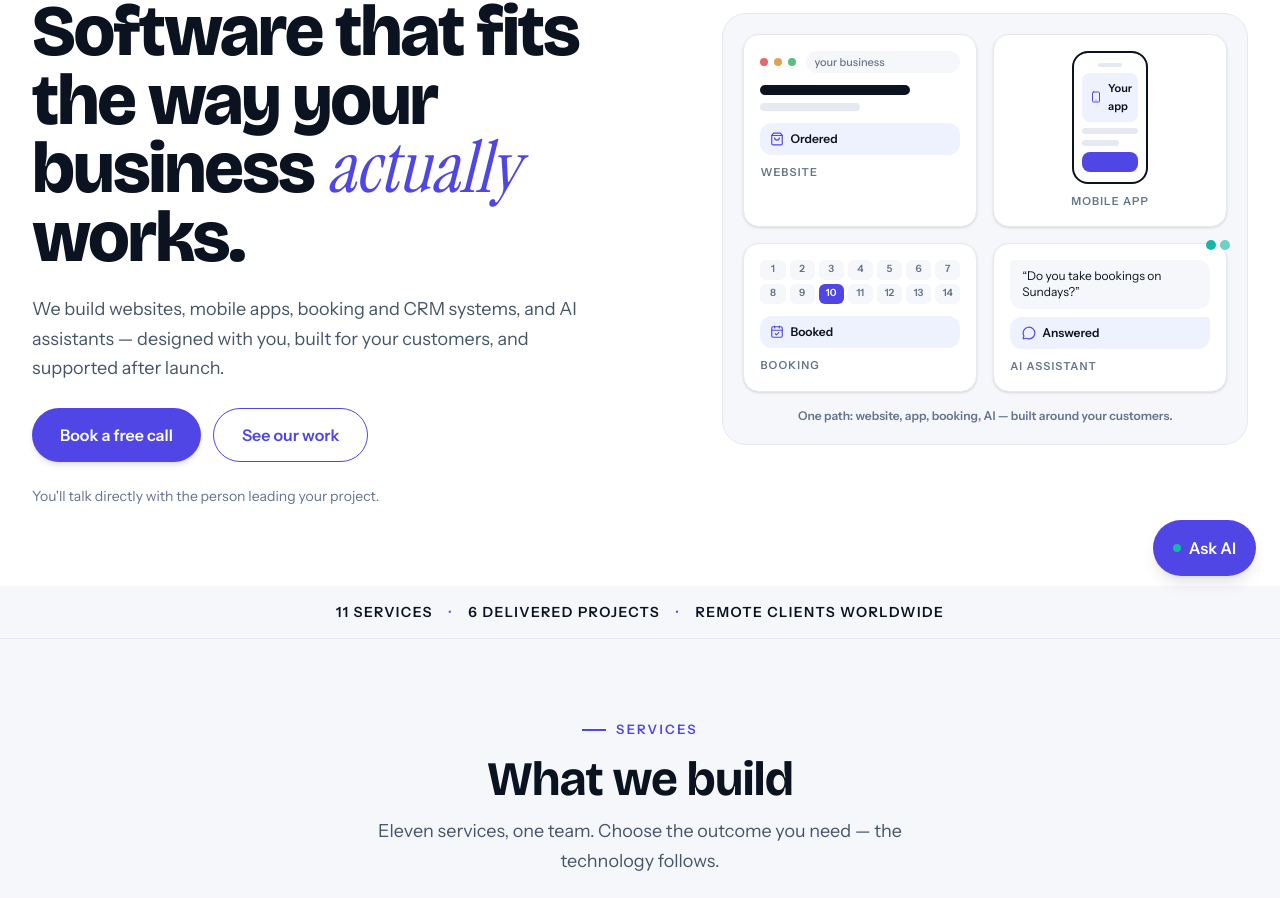
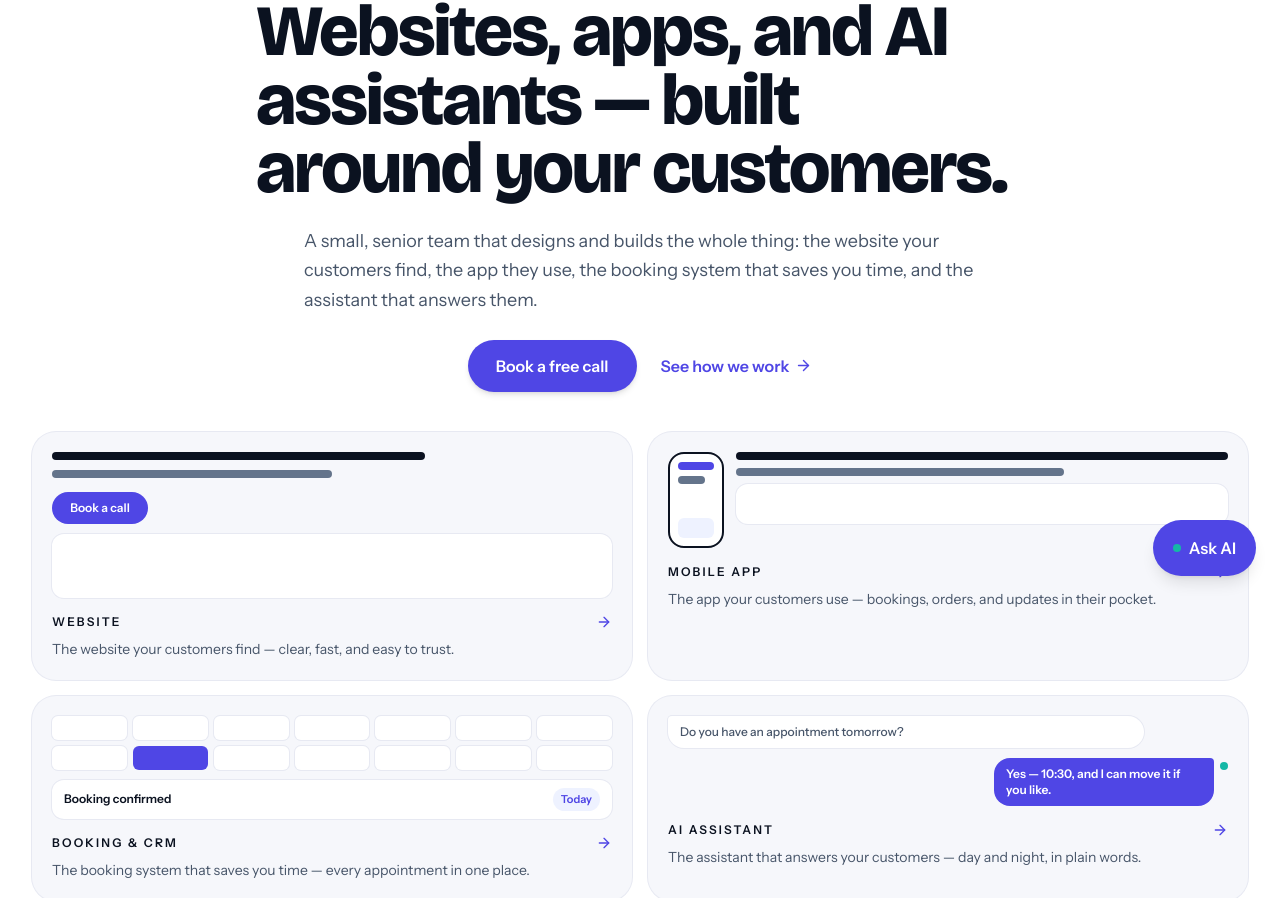
Before and after one commit to officialmuhammadusman/craft-think, a Next.js app: page / in a window 1280 px wide. Shown: the part 200-1098 px from the top of the page. Built offline with nearby package versions, Linux system fonts and the light colour scheme.

Commit message:
Hero swapped to Concept C Work Not Words: centred statement + 4-tile bento of own project types linking to services

```diff
--- a/src/app/page.tsx
+++ b/src/app/page.tsx
@@ -9,7 +9,7 @@ import { Container } from "@/components/ui/Container";
 import { Button } from "@/components/ui/Button";
 import { SectionHeading } from "@/components/ui/SectionHeading";
 import { Reveal } from "@/components/ui/Reveal";
-import { HeroPathCollage } from "@/components/home/HeroPathCollage";
+import { HeroBento } from "@/components/home/HeroBento";
 
 export const metadata: Metadata = {
   title: "CraftThink — Software, built with thought, guided by AI",
@@ -65,33 +65,35 @@ const whyChoose = [
 export default function HomePage() {
   return (
     <>
-      {/* HERO — Concept A "The Path": LIGHT brand hero. Left 55% copy,
-          right 45% flat collage of CraftThink's own project types,
-          joined by the indigo path signature. Dark hero + dashboard
-          mockup are gone. */}
+      {/* HERO — Concept C "Work, Not Words": LIGHT editorial hero.
+          Centred statement on top (headline left-aligned within the
+          centred column), then a 4-tile bento of CraftThink's own
+          project types — the work proves the claim before scrolling.
+          Concept A's path collage is gone from the hero (its file
+          stays in place, unused, like DashboardMockup before it). */}
       <section aria-labelledby="hero-heading" className="relative overflow-hidden bg-white">
         <Container width="wide">
-          <div className="relative z-10 grid min-w-0 grid-cols-1 items-center gap-10 py-12 sm:py-16 lg:grid-cols-[1.1fr_0.9fr] lg:gap-12 lg:py-20">
-            <div className="flex min-w-0 flex-col items-start gap-6 text-left">
+          <div className="relative z-10 flex min-w-0 flex-col items-center gap-10 py-12 sm:py-16 lg:py-20">
+            <div className="flex w-full max-w-3xl min-w-0 flex-col items-center gap-6 text-center">
               <span className="ct-eyebrow">Software house · Remote clients worldwide</span>
-              <h1 id="hero-heading" className="ct-display-xl text-[#0B1220]">
-                Software that fits the way your business{" "}
-                <em className="ct-serif-accent text-[#4F46E5]">actually</em> works.
+              <h1 id="hero-heading" className="ct-display-xl text-left text-[#0B1220]">
+                Websites, apps, and AI assistants — built around your customers.
               </h1>
-              <p className="ct-body-lg max-w-xl text-[#475569]">
-                We build websites, mobile apps, booking and CRM systems, and AI assistants — designed with you, built for your customers, and supported after launch.
+              <p className="ct-body-lg max-w-2xl text-left text-[#475569]">
+                A small, senior team that designs and builds the whole thing: the website your customers find, the app they use, the booking system that saves you time, and the assistant that answers them.
               </p>
-              <div className="flex w-full flex-col gap-3 sm:w-auto sm:flex-row">
+              <div className="flex w-full flex-col items-center gap-4 sm:w-auto sm:flex-row sm:gap-6">
                 <Button href="/consultation" size="lg" className="w-full sm:w-auto">Book a free call</Button>
-                <Button href="/work" variant="outline" size="lg" className="w-full sm:w-auto">See our work</Button>
+                <Link href="/process" className="flex min-h-[48px] items-center gap-1.5 text-base font-semibold text-[#4F46E5] hover:text-[#4338CA]">
+                  See how we work <ArrowRight size={17} />
+                </Link>
               </div>
-              <p className="text-sm text-[#64748B]">You&apos;ll talk directly with the person leading your project.</p>
             </div>
-            {/* Extra bottom padding on phones/tablets so the collage
+            {/* Extra bottom padding on phones/tablets so the bento
                 bottom is never hidden under the fixed mobile CTA bar
                 or the floating Ask AI button while on screen. */}
-            <div className="min-w-0 pb-24 pt-2 lg:pb-2">
-              <HeroPathCollage />
+            <div className="w-full min-w-0 pb-24 lg:pb-2">
+              <HeroBento />
             </div>
           </div>
         </Container>
--- /dev/null
+++ b/src/components/home/HeroBento.tsx
@@ -0,0 +1,110 @@
+import Link from "next/link";
+import { ArrowRight } from "lucide-react";
+
+/**
+ * HeroBento — Concept C "Work, Not Words" hero visual.
+ * Four bento tiles, each a cropped, brand-styled fragment of a real
+ * CraftThink project type — pure CSS/HTML, no screenshots, no stock
+ * photos. Each tile links to its service; on hover the tile lifts
+ * slightly and the one-line "what it does for you" caption shows.
+ * Phones: single column, fragment + label + one line, never cropped
+ * mid-text. Flat solid indigo only; teal only as the AI tile's dot.
+ */
+const tiles = [
+  {
+    label: "Website",
+    href: "/services/website-design",
+    caption: "The website your customers find — clear, fast, and easy to trust.",
+    fragment: (
+      <div className="flex flex-col gap-2.5">
+        <span className="h-2 w-2/3 rounded-full bg-[#0B1220]" />
+        <span className="h-2 w-1/2 rounded-full bg-[#64748B]" />
+        <span className="mt-1 inline-flex h-8 w-24 items-center justify-center rounded-full bg-[#4F46E5] text-xs font-bold text-white">
+          Book a call
+        </span>
+        <span className="h-16 rounded-xl bg-white ring-1 ring-[#E7E9F2]" />
+      </div>
+    ),
+  },
+  {
+    label: "Mobile app",
+    href: "/services/mobile-apps",
+    caption: "The app your customers use — bookings, orders, and updates in their pocket.",
+    fragment: (
+      <div className="flex items-start gap-3">
+        <span className="flex h-24 w-14 shrink-0 flex-col gap-1.5 rounded-2xl border-2 border-[#0B1220] bg-white p-2">
+          <span className="h-2 w-full rounded-full bg-[#4F46E5]" />
+          <span className="h-2 w-3/4 rounded-full bg-[#64748B]" />
+          <span className="mt-auto h-5 rounded-md bg-[#EEF2FF]" />
+        </span>
+        <span className="flex flex-1 flex-col gap-2">
+          <span className="h-2 w-full rounded-full bg-[#0B1220]" />
+          <span className="h-2 w-2/3 rounded-full bg-[#64748B]" />
+          <span className="h-10 rounded-xl bg-white ring-1 ring-[#E7E9F2]" />
+        </span>
+      </div>
+    ),
+  },
+  {
+    label: "Booking & CRM",
+    href: "/services/booking",
+    caption: "The booking system that saves you time — every appointment in one place.",
+    fragment: (
+      <div className="flex flex-col gap-2.5">
+        <span className="grid grid-cols-7 gap-1.5">
+          {Array.from({ length: 14 }).map((_, i) => (
+            <span
+              key={i}
+              className={`h-6 rounded-md ${i === 8 ? "bg-[#4F46E5]" : "bg-white ring-1 ring-[#E7E9F2]"}`}
+            />
+          ))}
+        </span>
+        <span className="flex items-center justify-between rounded-xl bg-white px-3 py-2 ring-1 ring-[#E7E9F2]">
+          <span className="text-xs font-bold text-[#0B1220]">Booking confirmed</span>
+          <span className="rounded-full bg-[#EEF2FF] px-2 py-0.5 text-[11px] font-bold text-[#4F46E5]">Today</span>
+        </span>
+      </div>
+    ),
+  },
+  {
+    label: "AI assistant",
+    href: "/services/ai-solutions",
+    caption: "The assistant that answers your customers — day and night, in plain words.",
+    fragment: (
+      <div className="flex flex-col gap-2.5">
+        <span className="max-w-[85%] rounded-2xl rounded-tl-sm bg-white px-3 py-2 text-xs font-medium text-[#475569] ring-1 ring-[#E7E9F2]">
+          Do you have an appointment tomorrow?
+        </span>
+        <span className="flex items-start gap-1.5 self-end">
+          <span className="max-w-[220px] rounded-2xl rounded-tr-sm bg-[#4F46E5] px-3 py-2 text-xs font-semibold text-white">
+            Yes — 10:30, and I can move it if you like.
+          </span>
+          <span className="mt-1 h-2 w-2 shrink-0 rounded-full bg-[#14B8A6]" />
+        </span>
+      </div>
+    ),
+  },
+];
+
+export function HeroBento() {
+  return (
+    <div className="grid min-w-0 grid-cols-1 gap-4 sm:grid-cols-2">
+      {tiles.map((t) => (
+        <Link
+          key={t.label}
+          href={t.href}
+          className="group block min-w-0 rounded-[24px] bg-[#F6F7FB] p-5 ring-1 ring-[#E7E9F2] transition duration-200 hover:-translate-y-1 hover:shadow-xl hover:ring-[#4F46E5]/40"
+        >
+          <div className="min-w-0">{t.fragment}</div>
+          <p className="mt-4 flex items-center justify-between gap-2">
+            <span className="text-xs font-extrabold uppercase tracking-[0.18em] text-[#0B1220]">{t.label}</span>
+            <ArrowRight size={16} className="shrink-0 text-[#4F46E5] transition-transform duration-200 group-hover:translate-x-1" />
+          </p>
+          <p className="mt-2 text-sm leading-relaxed text-[#475569] sm:opacity-0 sm:transition-opacity sm:duration-200 sm:group-hover:opacity-100">
+            {t.caption}
+          </p>
+        </Link>
+      ))}
+    </div>
+  );
+}
```
